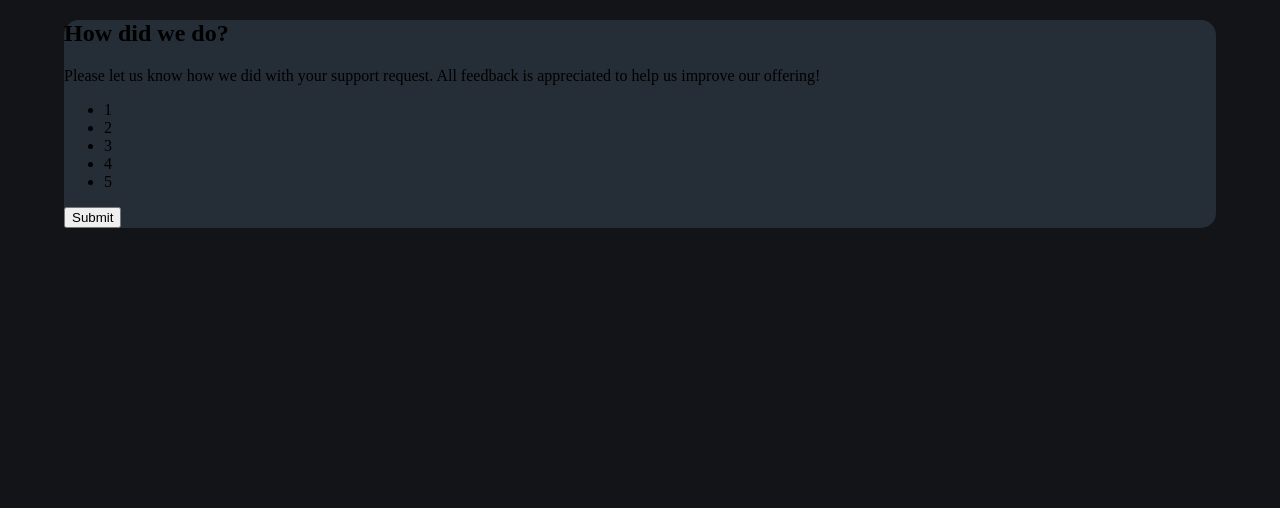
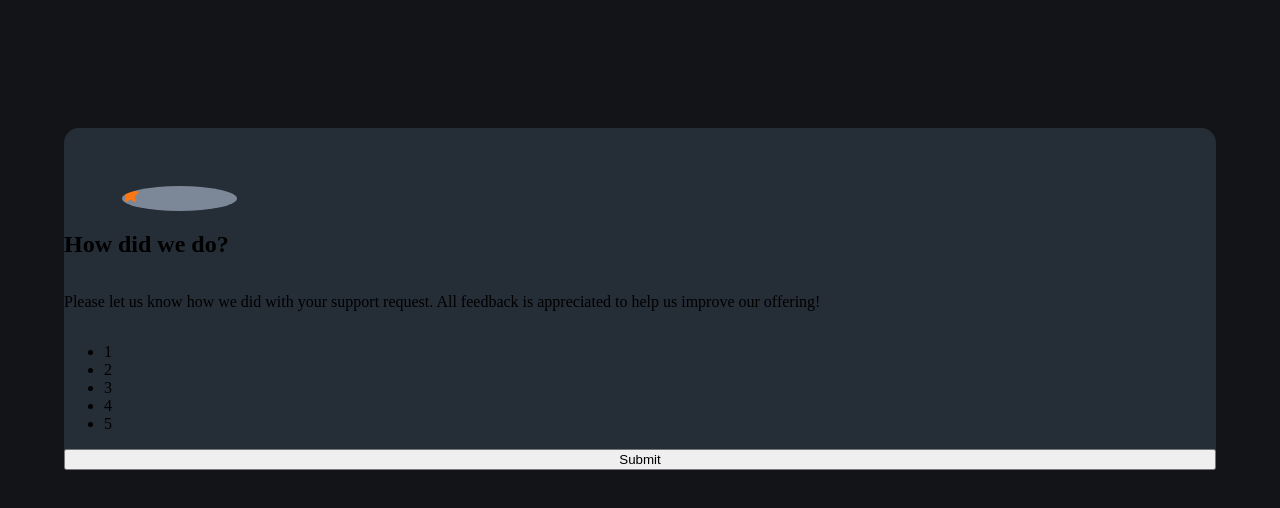
Before and after one commit to mauro4889/rating-component, a plain HTML site: page index.html in a window 1280 px wide. Drawn offline with Linux system fonts and the light colour scheme.

Commit message:
Tercer commit

```diff
--- a/assets/index.sass
+++ b/assets/index.sass
@@ -6,7 +6,16 @@ body
 .main__container
     width: 90%
     background-color: hsl(213, 19%, 18%)
-    margin: auto
+    margin: 10% auto
     border-radius: 15px
+    display: flex
+    flex-direction: column
     .container__logo
-        background-image: url('./images/icon-star.svg')
+        width: 10%
+        height: 25px
+        background-image: url('../images/icon-star.svg')
+        background-repeat: no-repeat
+        background-color: hsl(216, 12%, 54%)
+        margin-top: 5%
+        margin-left: 5%
+        border-radius: 100%
```
Also changed, not shown: assets/index.css, 1 other file.
